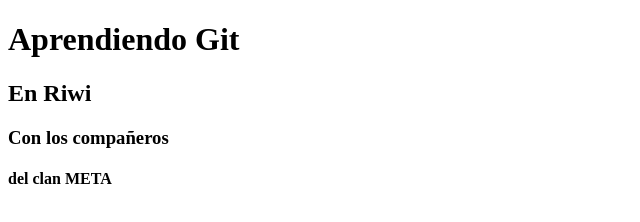
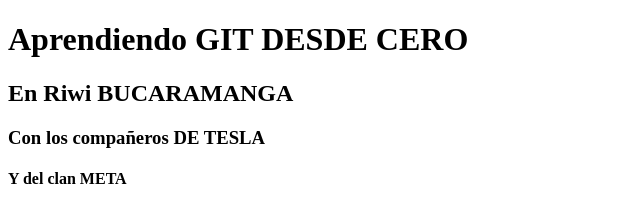
Before and after one commit to kwmejia/GIT_META_RIWI, a plain HTML site: page 02 - Ramas/index.html in a window 1280 px wide. Shown: the whole page, without its empty margins (0-640 px from the left). Drawn offline with Linux system fonts and the light colour scheme.

Commit message:
Modificando los titulos en rama master

```diff
--- a/02 - Ramas/index.html
+++ b/02 - Ramas/index.html
@@ -6,9 +6,9 @@
     <title>Document</title>
   </head>
   <body>
-    <h1>Aprendiendo Git</h1>
-    <h2>En Riwi</h2>
-    <h3>Con los compañeros</h3>
-    <h4>del clan META</h4>
+    <h1>Aprendiendo GIT DESDE CERO</h1>
+    <h2>En Riwi BUCARAMANGA</h2>
+    <h3>Con los compañeros DE TESLA</h3>
+    <h4>Y del clan META</h4>
   </body>
 </html>
```
